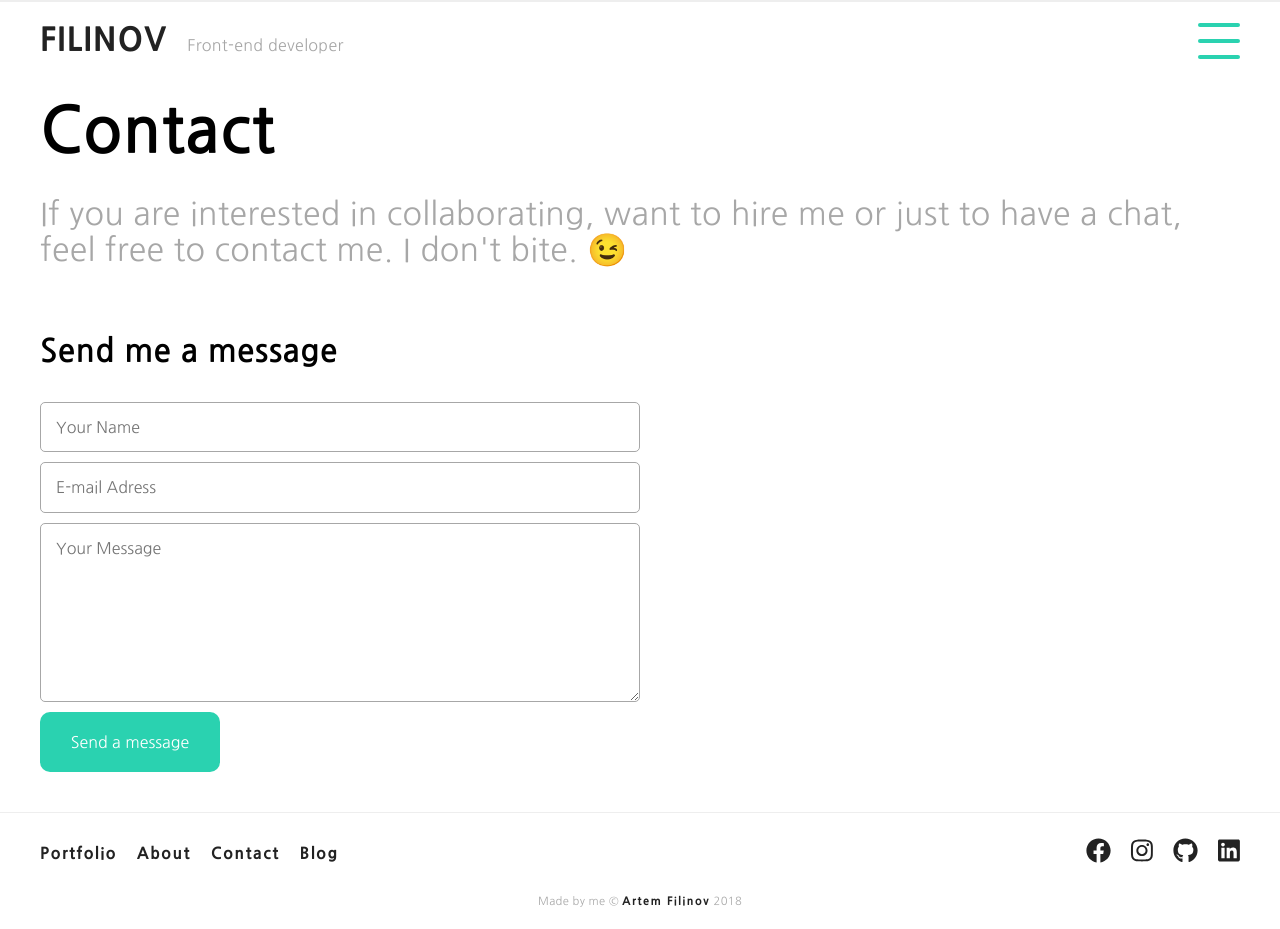
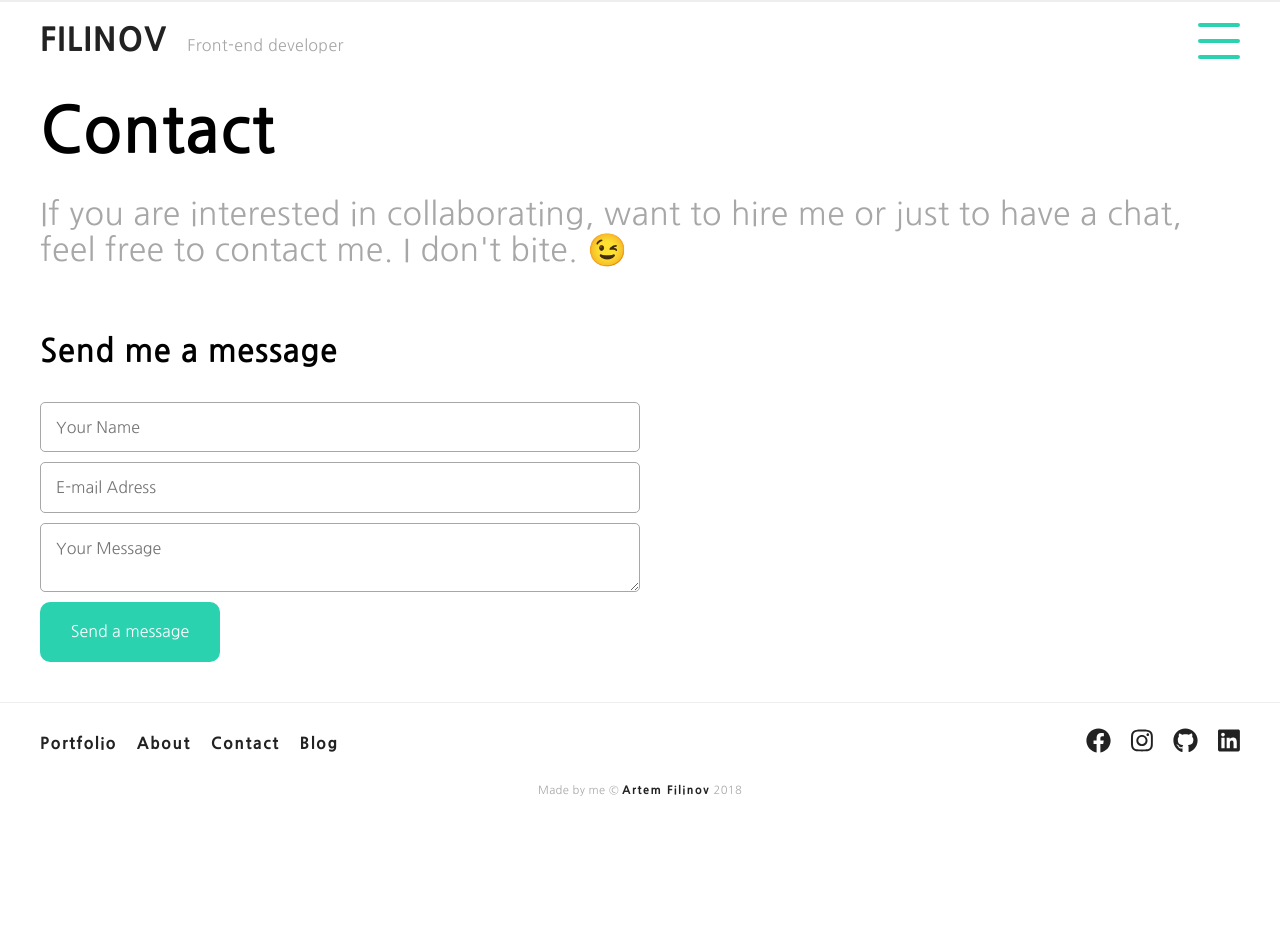
Before and after one commit to Johnnypanda/portfolio-v-3, a React app: page /contact in a window 1280 px wide. After the commit the page ends 818 px from the top, so only its background shows below. Built offline with nearby package versions, Linux system fonts and the light colour scheme.

Commit message:
separate form component from contact component

```diff
--- a/package.json
+++ b/package.json
@@ -8,6 +8,7 @@
     "@fortawesome/free-solid-svg-icons": "^5.1.0-11",
     "@fortawesome/react-fontawesome": "0.1.0-11",
     "autoprefixer": "7.1.6",
+    "axios": "^0.18.0",
     "babel-core": "6.26.0",
     "babel-eslint": "7.2.3",
     "babel-jest": "20.0.3",
@@ -34,6 +35,7 @@
     "jest": "20.0.4",
     "jquery": "^3.3.1",
     "node-sass": "^4.9.3",
+    "nodemailer": "^4.6.8",
     "normalize.css": "^8.0.0",
     "object-assign": "4.1.1",
     "popper.js": "^1.14.4",
--- a/src/components/Contact.js
+++ b/src/components/Contact.js
@@ -1,5 +1,5 @@
 import React, { Component } from 'react';
-
+import ContactForm from './ContactForm';
 class Contact extends Component {
     render(){
         return(
@@ -11,16 +11,7 @@ class Contact extends Component {
 
                 </div>
                     <div className="site-contact__info">
-
-                        <div className="site-contact__form">
-                            <h3>Send me a message</h3>
-                            <form action="">
-                            <input type="text" name="name" placeholder="Your Name" />
-                            <input type="email" name="e-mail" placeholder="E-mail Adress" />
-                            <textarea name="text" id="" rows="8" placeholder="Your Message"></textarea>
-                            <button class="btn-send">Send a message</button>
-                            </form>
-                        </div>
+                        <ContactForm />
                     </div>
             </section>
         )
--- /dev/null
+++ b/src/components/ContactForm.js
@@ -0,0 +1,46 @@
+import React, { Component } from 'react';
+import axios from 'axios';
+class ContactForm extends Component {
+    handleSubmit(e){
+        e.preventDefault();
+        const name = document.getElementById('name').value;
+        const email = document.getElementById('email').value;
+        const message = document.getElementById('message').value;
+        axios({
+            method: "POST",
+            url:"http://localhost:3000/send",
+            data: {
+                name: name,
+                email: email,
+                messsage: message
+            }
+        }).then((response)=>{
+            if (response.data.msg === 'success'){
+                alert("Message Sent.");
+                this.resetForm()
+            }else if(response.data.msg === 'fail'){
+                alert("Message failed to send.")
+            }
+        })
+    }
+
+    resetForm(){
+        document.getElementById('contact-form').reset();
+    }
+
+    render(){
+        return(
+            <div className="site-contact__form">
+            <h3>Send me a message</h3>
+                <form id="contact-form" onSubmit={this.handleSubmit.bind(this)} method="POST">
+                <input type="text" name="name" id="name" placeholder="Your Name" />
+                <input type="email" name="e-mail" id="email" placeholder="E-mail Adress" />
+                <textarea name="text" id="message" placeholder="Your Message"></textarea>
+                <button type="submit">Send a message</button>
+            </form>
+        </div>
+        )
+    }
+}
+
+export default ContactForm
```
Also changed, not shown: 1 other file (tests, documents, lock files or other folders).
